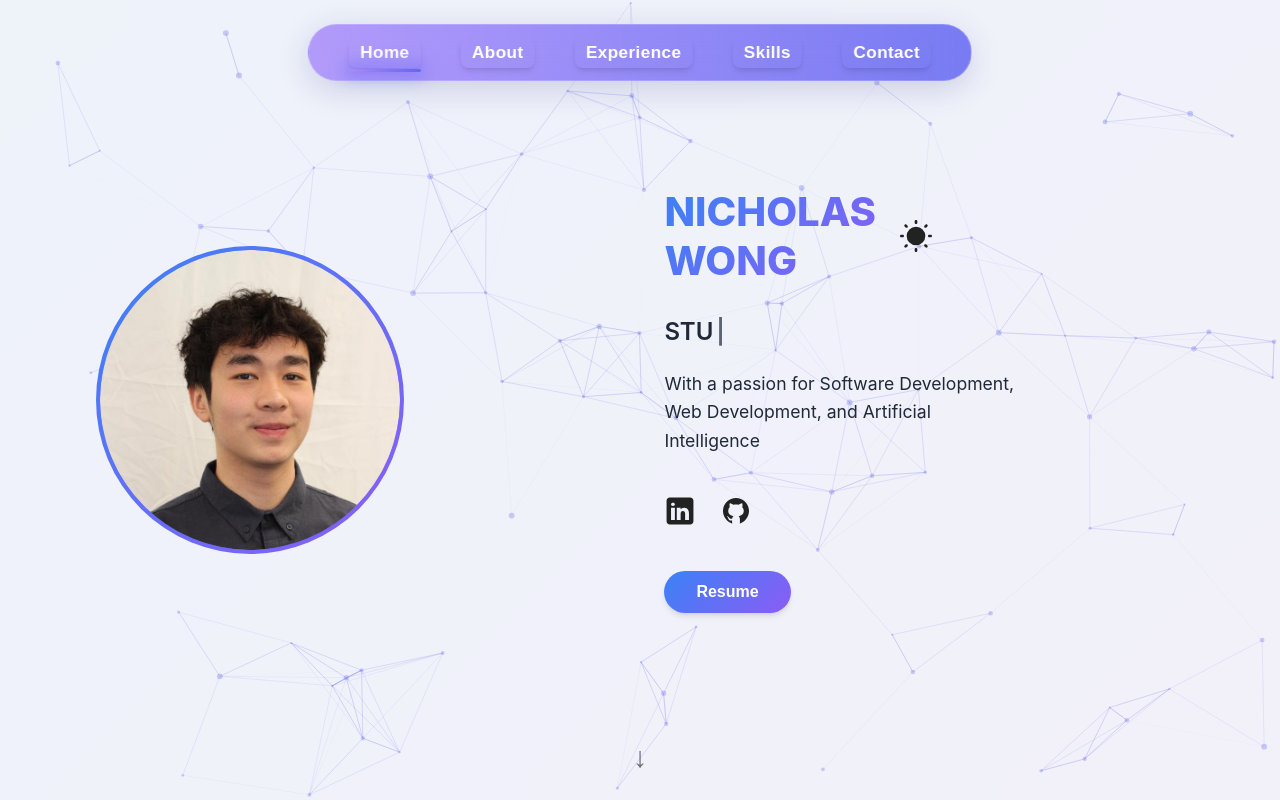
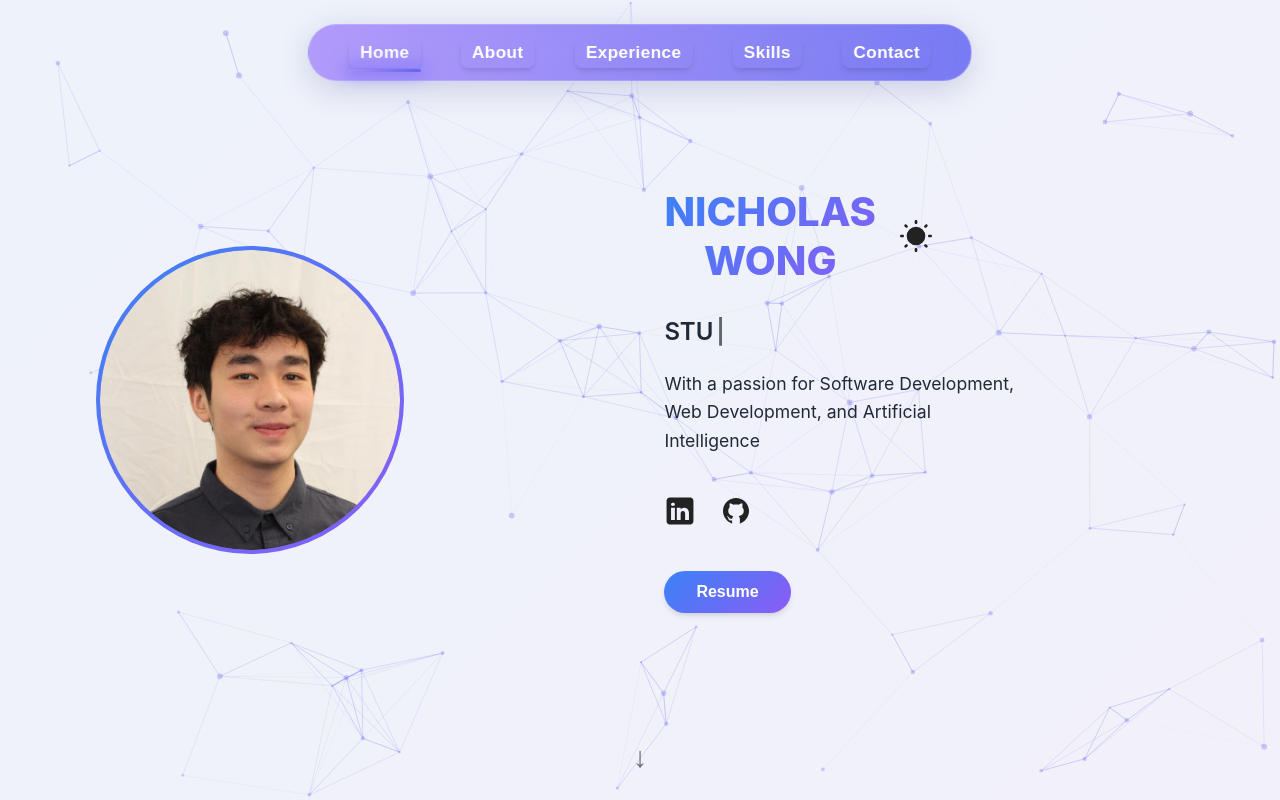
Before and after one commit to nickw0ng/Portfolio-Website, a React (Vite) app: page / in a window 1280 px wide. Shown: the top 800 px of the page. Built offline with nearby package versions, Linux system fonts and the light colour scheme.

Commit message:
mobile name view

```diff
--- a/src/App.css
+++ b/src/App.css
@@ -109,6 +109,10 @@ h1 {
     -webkit-background-clip: text;
     -webkit-text-fill-color: transparent;
     background-clip: text;
+    text-align: center;
+    width: 100%;
+    display: block;
+    margin: 0 auto;
 }
 
 h2, h3 {
--- a/src/sections/About/About.jsx
+++ b/src/sections/About/About.jsx
@@ -3,7 +3,9 @@ import styles from './AboutStyles.module.css';
 function About() {
   return (
     <section id="about" className={`${styles.container} no-particles`}>
-      <h1 className="sectionTitle">About Me</h1>
+      <div className={styles.titleContainer}>
+        <h1 className="sectionTitle">About Me</h1>
+      </div>
       <div className={styles.content}>
         <div className={styles.text}>
           <p>
--- a/src/sections/About/AboutStyles.module.css
+++ b/src/sections/About/AboutStyles.module.css
@@ -7,6 +7,12 @@
   transition: background-color 0.3s ease;
   box-shadow: var(--card-shadow);
   overflow: hidden;
+}
+
+.titleContainer {
+  width: 100%;
+  text-align: center;
+  margin-bottom: 2rem;
 }
 
 .content {
```
